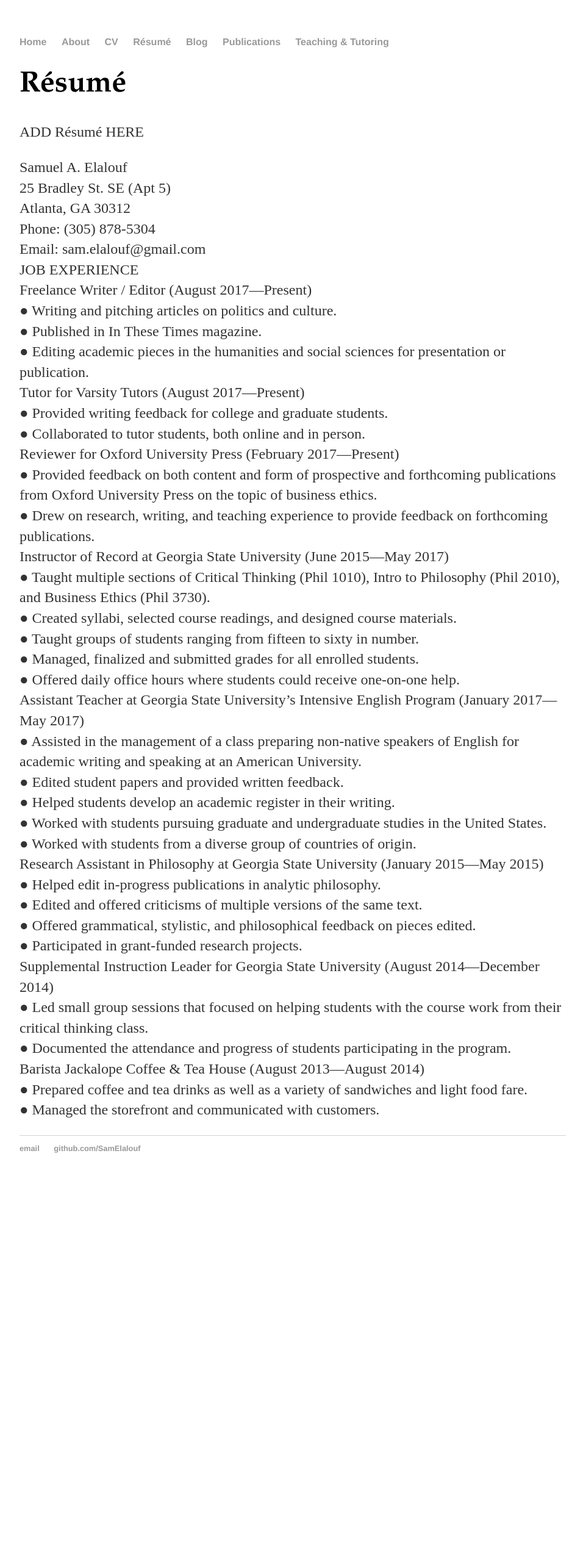
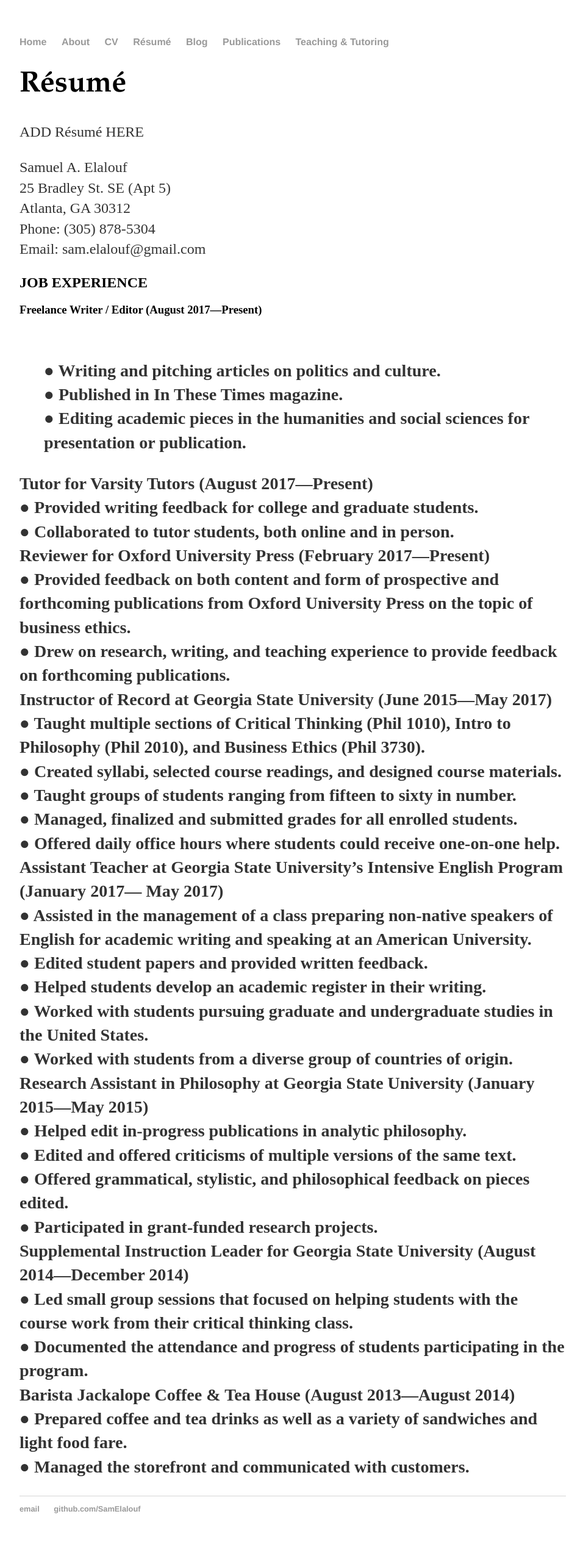
Before and after one commit to SamElalouf/samelalouf.github.io, a Jekyll site: the page built from resume/index.html, in a window 1280 px wide. Shown: the whole page at 61% size, without its empty margins (160-1116 px from the left). Built offline with Jekyll 4.4.1, drawn with Linux system fonts in a browser that asks for light colours; before the commit the page ends 1950 px from its top, so only the background shows below that.

Commit message:
Update index.html

```diff
--- a/resume/index.html
+++ b/resume/index.html
@@ -9,14 +9,17 @@
 25 Bradley St. SE (Apt 5)<br>
 Atlanta, GA 30312<br>
 Phone: (305) 878-5304<br>
-Email: sam.elalouf@gmail.com<br>
+Email: sam.elalouf@gmail.com<br></p>
 
-					JOB EXPERIENCE<br>
-Freelance Writer / Editor (August 2017—Present)<br>
-● Writing and pitching articles on politics and culture.<br>
+					<h2>JOB EXPERIENCE</h2>
+<h3>Freelance Writer / Editor (August 2017—Present)<h3><br>
+<p class="tab">● Writing and pitching articles on politics and culture.<br>
 ● Published in In These Times magazine.<br>
 ● Editing academic pieces in the humanities and social sciences for presentation or
-publication.<br>
+publication.<br><p>
+
+
+
 Tutor for Varsity Tutors (August 2017—Present)<br>
 ● Provided writing feedback for college and graduate students.<br>
 ● Collaborated to tutor students, both online and in person.<br>
```
